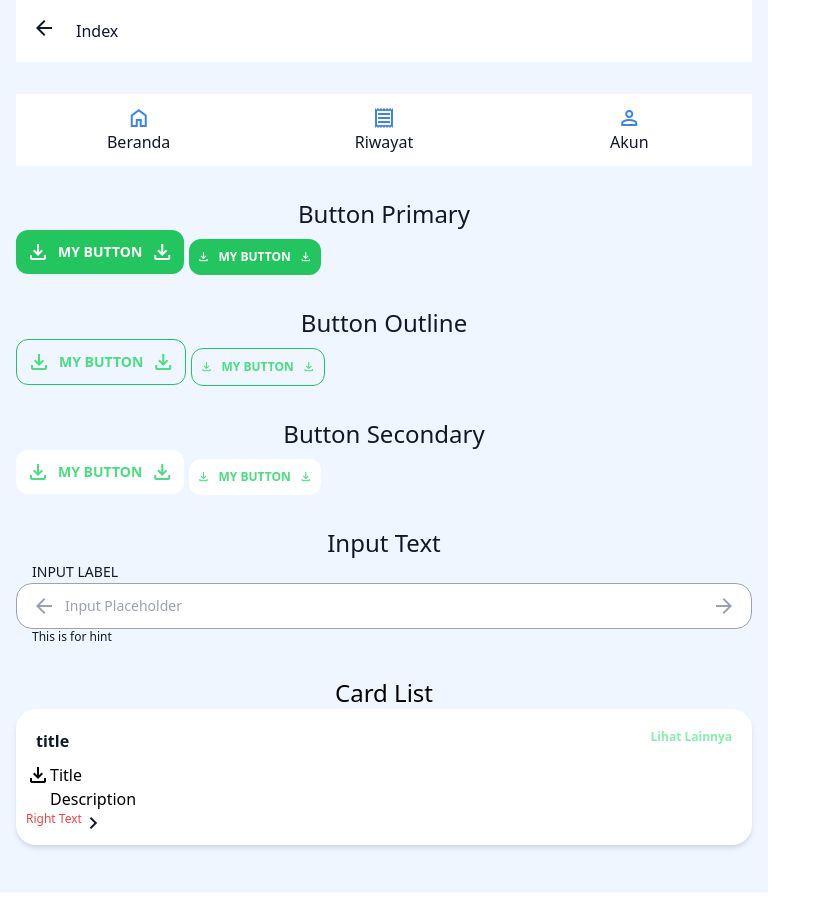
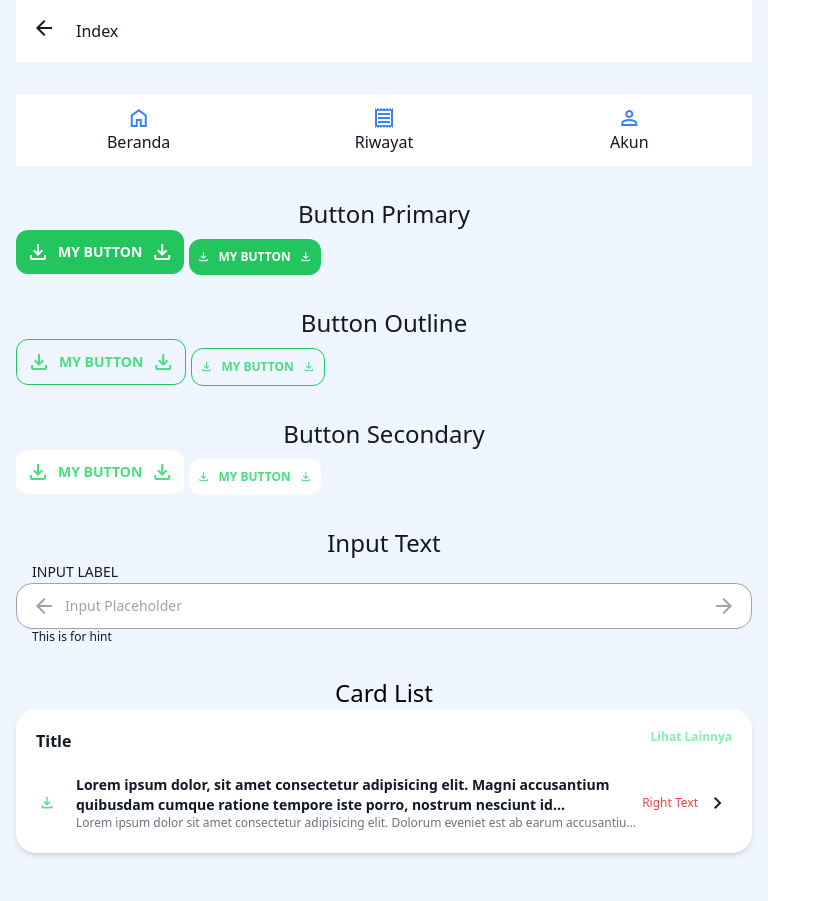
Before and after one commit to Dwl4991/CodePolitan, a website: page FE-intermediate/3tailwindslicing/dist/index.html in a window 1280 px wide. Shown: the whole page, without its empty margins (0-831 px from the left). Drawn offline with nearby package versions, Linux system fonts and the light colour scheme.

Commit message:
15 menit

```diff
--- a/FE-intermediate/3tailwindslicing/dist/index.html
+++ b/FE-intermediate/3tailwindslicing/dist/index.html
@@ -146,23 +146,23 @@
   <div class="bg-white p-2.5 shadow-md rounded-[20px]">
     <!-- Card Header -->
      <div class="flex justify-between p-2.5">
-      <p class="font-semibold text-gray-900">title</p>
+      <p class="font-semibold text-gray-900">Title</p>
       <a href="#" class="text-xs font-semibold text-green-300 hover:text-green-600/70 focus:outline-none focus:ring-2 focus:ring-green-400">Lihat Lainnya</a>
      </div>
     <!-- ./Card Header -->
     <!-- Items -->
-    <a href="">
+    <a href="" class="flex justify-between hover:bg-emerald-50 focus:outline-none focus:ring-2 focus:ring-green-400 p-3 rounded-2xl">
       <!-- Left -->
-      <span class="flex">
-        <span class="material-symbols-outlined">download</span>
+      <span class="flex items-center gap-5">
+        <span class="material-symbols-outlined text-lg text-green-400 flex-shrink-0">download</span>
         <span class="flex flex-col">
-          <span>Title</span>
-          <span>Description</span>
+          <span class="text-sm font-semibold text-gray-900 line-clamp-2">Lorem ipsum dolor, sit amet consectetur adipisicing elit. Magni accusantium quibusdam cumque ratione tempore iste porro, nostrum nesciunt id exercitationem rerum similique ipsam voluptatibus voluptas hic est ipsum. Aliquam, qui?</span>
+          <span class="text-xs text-gray-500 line-clamp-1">Lorem ipsum dolor sit amet consectetur adipisicing elit. Dolorum eveniet est ab earum accusantium hic, corporis, asperiores quam obcaecati quos nesciunt vero voluptatem. Quam, placeat provident vitae quod minima blanditiis?</span>
         </span>
       </span>
       <!-- /Left -->
        <!-- Right -->
-        <span class="flex">
+        <span class="flex items-center gap-2 flex-shrink-0">
           <span class="text-xs font-medium text-red-500">Right Text</span>
           <span class="material-symbols-outlined rounded text-md text-gray-900">chevron_right</span>
         </span>
```
